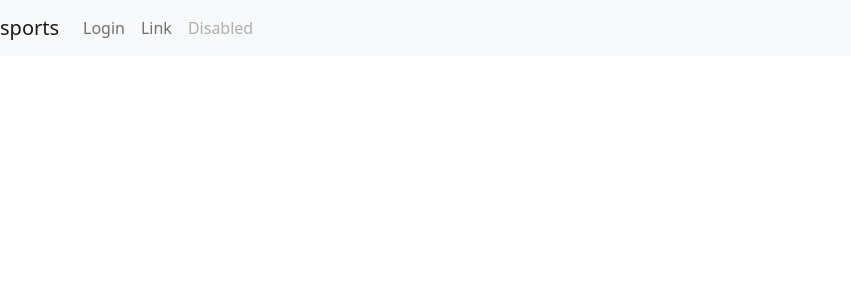
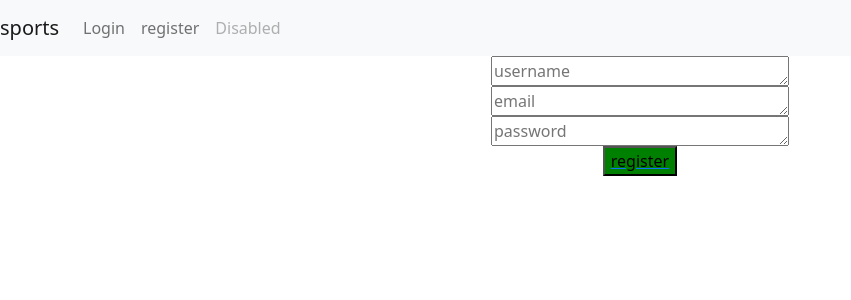
Before and after one commit to Ashwashere4/Sport-Dorks, an Angular app in the folder estore-ui/: page /register in a window 1280 px wide. Before the commit this address led to /. Shown: the top 300 px of the page, without its empty margins (0-851 px from the left). Built offline with nearby package versions, Linux system fonts and the light colour scheme.

Commit message:
front end

```diff
--- a/estore-ui/src/app/app-routing.module.ts
+++ b/estore-ui/src/app/app-routing.module.ts
@@ -2,10 +2,12 @@ import { NgModule } from '@angular/core';
 import { RouterModule, Routes } from '@angular/router';
 import { HomeComponent } from './home/home.component';
 import { LoginComponent } from './login/login.component';
+import { RegisterComponent } from './register/register.component';
 
 const routes: Routes = [
   {path: 'home', component: HomeComponent},
-  {path: 'login', component: LoginComponent}
+  {path: 'login', component: LoginComponent},
+  {path: 'register', component: RegisterComponent}
 ];
 
 @NgModule({
--- a/estore-ui/src/app/app.component.html
+++ b/estore-ui/src/app/app.component.html
@@ -10,8 +10,8 @@
         <li class="nav-item active">
           <a class="nav-link" href="login">Login</a>
         </li>
-        <li class="nav-item">
-          <a class="nav-link" href="#">Link</a>
+        <li class="nav-item active">
+          <a class="nav-link" href="register">register</a>
         </li>
         <!-- <li class="nav-item dropdown">
           <a class="nav-link dropdown-toggle" href="#" id="navbarDropdown" role="button" data-toggle="dropdown" aria-haspopup="true" aria-expanded="false">
--- a/estore-ui/src/app/app.module.ts
+++ b/estore-ui/src/app/app.module.ts
@@ -6,12 +6,14 @@ import { AppRoutingModule } from './app-routing.module';
 import { AppComponent } from './app.component';
 import { HomeComponent } from './home/home.component';
 import { LoginComponent } from './login/login.component';
+import { RegisterComponent } from './register/register.component';
 
 @NgModule({
   declarations: [
     AppComponent,
     HomeComponent,
-    LoginComponent
+    LoginComponent,
+    RegisterComponent
   ],
   imports: [
     BrowserModule,
--- a/estore-ui/src/app/login/login.component.html
+++ b/estore-ui/src/app/login/login.component.html
@@ -12,5 +12,7 @@
     <a href="/home">
         <button> login</button>
     </a>
+
+
 </body>
 </html>
--- /dev/null
+++ b/estore-ui/src/app/register/register.component.css
@@ -0,0 +1,20 @@
+.username {
+    text-align: center;
+}
+
+.password {
+    text-align: center;
+}
+
+textarea {
+    display: block;
+    margin-left: auto;
+    margin-right: auto;
+}
+
+button {
+    display: block;
+    margin-left: auto;
+    margin-right: auto;
+    background-color: green;
+}
--- /dev/null
+++ b/estore-ui/src/app/register/register.component.html
@@ -0,0 +1,15 @@
+<!DOCTYPE html>
+<html lang="en">
+<head>
+    <meta charset="UTF-8">
+    <meta http-equiv="X-UA-Compatible" content="IE=edge">
+    <meta name="viewport" content="width=device-width, initial-scale=1.0">
+    <title>Document</title>
+</head>
+<body>
+    <textarea name="username" id="" cols="30" rows="1" placeholder="username"></textarea>
+    <textarea name="email" id="" cols="30" rows="1" placeholder="email"></textarea>
+    <textarea name="password" id="" cols="30" rows="1" placeholder="password"></textarea>
+    <a href="home"><button>register</button></a>
+</body>
+</html>
--- /dev/null
+++ b/estore-ui/src/app/register/register.component.ts
@@ -0,0 +1,15 @@
+import { Component, OnInit } from '@angular/core';
+
+@Component({
+  selector: 'app-register',
+  templateUrl: './register.component.html',
+  styleUrls: ['./register.component.css']
+})
+export class RegisterComponent implements OnInit {
+
+  constructor() { }
+
+  ngOnInit(): void {
+  }
+
+}
```
Also changed, not shown: 1 other file (tests, documents, lock files or other folders).
